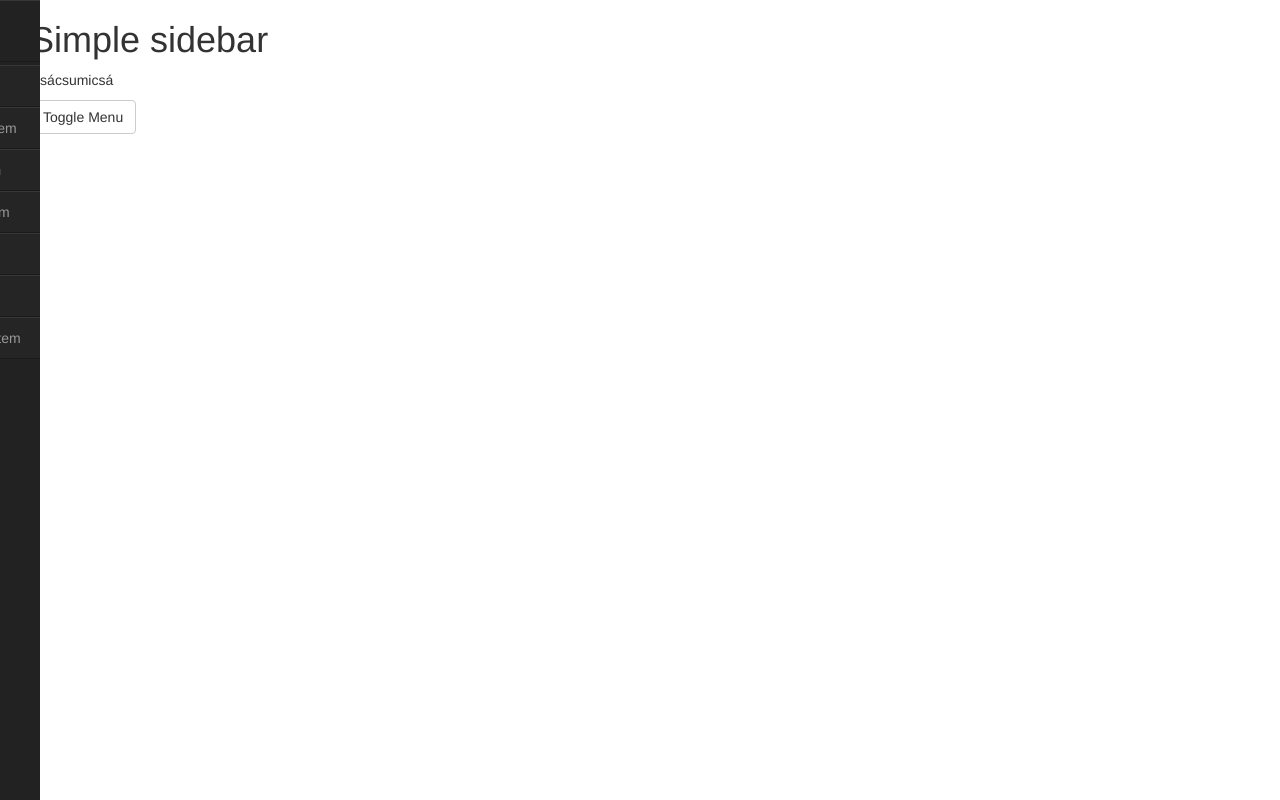
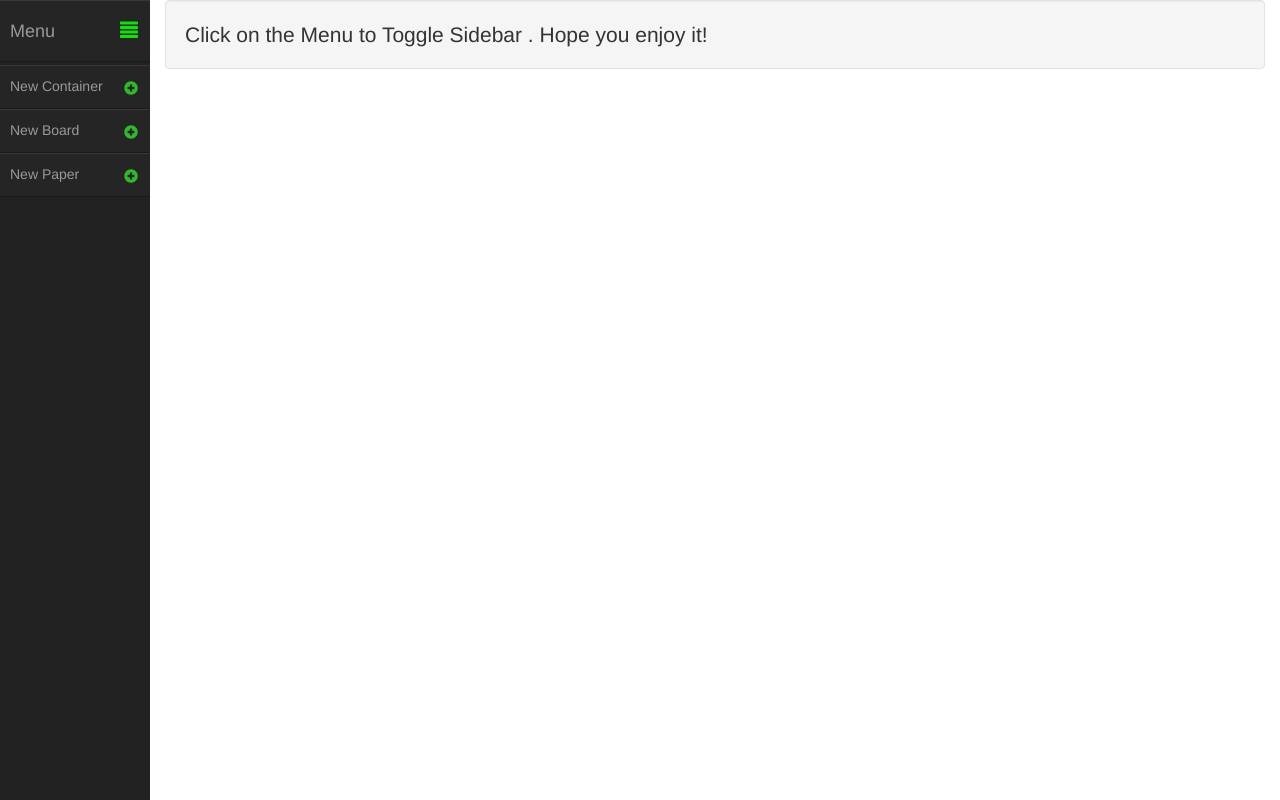
Before and after one commit to handriss/proman, a Flask app: template templates/index.html in a window 1280 px wide. Run offline with Flask 2, Linux system fonts and the light colour scheme; the template is opened without the code that fills it, so the values that code supplies are empty; some libraries are stand-ins or nearby versions.

Commit message:
sidebar colored

```diff
--- a/app.py
+++ b/app.py
@@ -4,6 +4,6 @@ app = Flask(__name__)
 
 @app.route('/')
 def index():
-    return render_template('index2.html')
+    return render_template('index.html')
 
 app.run(debug=True)
--- a/static/css/main.css
+++ b/static/css/main.css
@@ -1,78 +1,86 @@
-body {
-    overflow-x: hidden;
+.row{
+    margin-left:0px;
+    margin-right:0px;
 }
 
-/* Toggle Styles */
-
-#wrapper{
-    padding-left: 0;
-    -webkit-transition: all 0.5s ease;
-    -moz-transition: all 0.5s ease;
-    -o-transition: all 0.5s ease;
-    transition: all 0.5 ease;
+#wrapper {
+    padding-left: 40px;
+    transition: all .4s ease 0s;
+    height: 100%
 }
 
-#wrapper.toggled{
-    padding-left: 250px;
+#sidebar-wrapper {
+    margin-left: -150px;
+    left: 40px;
+    width: 150px;
+    background: #222;
+    position: fixed;
+    height: 100%;
+    z-index: 10000;
+    transition: all .4s ease 0s;
 }
 
-#sidebar-wrapper{
-    z-index: 1000; /*Do I really need it?*/
-    position: fixed;
-    left: 250px;
-    width: 0;
-    height: 100%;
-    margin-left: -250px;
-    overflow-y: auto;
-    background: #000000;
-    -webkit-transition: all 0.5s ease;
-    -moz-transition: all 0.5s ease;
-    -o-transition: all 0.5s ease;
-    transition: all 0.5 ease;
+.sidebar-nav {
+    display: block;
+    float: left;
+    width: 150px;
+    list-style: none;
+    margin: 0;
+    padding: 0;
 }
-
-#wrapper.toggled #sidebar-wrapper{
-    width: 250px;
+#page-content-wrapper {
+    padding-left: 0;
+    margin-left: 0;
+    width: 100%;
+    height: auto;
+}
+#wrapper.active {
+    padding-left: 150px;
+}
+#wrapper.active #sidebar-wrapper {
+    left: 150px;
 }
 
 #page-content-wrapper {
   width: 100%;
-    position: absolute;
-    padding: 15px;
 }
 
-#wrapper.toggled #page-content-wrapper{
-    positon: absolute;
-    margin-right: -250px;
+#sidebar_menu li a, .sidebar-nav li a {
+    color: #999;
+    display: block;
+    float: left;
+    text-decoration: none;
+    width: 150px;
+    background: #252525;
+    border-top: 1px solid #373737;
+    border-bottom: 1px solid #1A1A1A;
+    -webkit-transition: background .5s;
+    -moz-transition: background .5s;
+    -o-transition: background .5s;
+    -ms-transition: background .5s;
+    transition: background .5s;
 }
-
-
-/* Sidebar Styles */
-
-.sidebar-navbar {
-    position: absolute;
-    top: 0;
-    width: 250px;
-    margin: 0;
-    padding: 0;
-    list-style: none;
+.sidebar_name {
+    padding-top: 25px;
+    color: #fff;
+    opacity: .7;
 }
 
 .sidebar-nav li {
-    text-indent: 20px;
   line-height: 40px;
+  text-indent: 10px;
 }
 
 .sidebar-nav li a {
+  color: #999999;
   display: block;
   text-decoration: none;
-    color: #999999;
 }
 
 .sidebar-nav li a:hover {
-    text-decoration: none;
   color: #fff;
   background: rgba(255,255,255,0.2);
+  text-decoration: none;
 }
 
 .sidebar-nav li a:active,
@@ -82,8 +90,8 @@ body {
 
 .sidebar-nav > .sidebar-brand {
   height: 65px;
+  line-height: 60px;
   font-size: 18px;
-    line-height: 60px;
 }
 
 .sidebar-nav > .sidebar-brand a {
@@ -94,3 +102,31 @@ body {
   color: #fff;
   background: none;
 }
+
+
+
+.content-header {
+  height: 65px;
+  line-height: 65px;
+}
+
+.content-header h1 {
+  margin: 0;
+  margin-left: 20px;
+  line-height: 65px;
+  display: inline-block;
+}
+
+#main_icon{
+    float: right;
+    padding-right: 12px;
+    line-height: 300%;
+    color: #08E700;
+}
+
+.sub_icon{
+    float: right;
+    line-height: 300%;
+    padding-right: 12px;
+    color: #2DBB28;
+}
--- a/static/css/main2.css
+++ /dev/null
@@ -1,131 +0,0 @@
-.row{
-    margin-left:0px;
-    margin-right:0px;
-}
-
-#wrapper {
-    padding-left: 40px;
-    transition: all .4s ease 0s;
-    height: 100%
-}
-
-#sidebar-wrapper {
-    margin-left: -150px;
-    left: 40px;
-    width: 150px;
-    background: #222;
-    position: fixed;
-    height: 100%;
-    z-index: 10000;
-    transition: all .4s ease 0s;
-}
-
-.sidebar-nav {
-    display: block;
-    float: left;
-    width: 150px;
-    list-style: none;
-    margin: 0;
-    padding: 0;
-}
-#page-content-wrapper {
-    padding-left: 0;
-    margin-left: 0;
-    width: 100%;
-    height: auto;
-}
-#wrapper.active {
-    padding-left: 150px;
-}
-#wrapper.active #sidebar-wrapper {
-    left: 150px;
-}
-
-#page-content-wrapper {
-  width: 100%;
-}
-
-#sidebar_menu li a, .sidebar-nav li a {
-    color: #999;
-    display: block;
-    float: left;
-    text-decoration: none;
-    width: 150px;
-    background: #252525;
-    border-top: 1px solid #373737;
-    border-bottom: 1px solid #1A1A1A;
-    -webkit-transition: background .5s;
-    -moz-transition: background .5s;
-    -o-transition: background .5s;
-    -ms-transition: background .5s;
-    transition: background .5s;
-}
-.sidebar_name {
-    padding-top: 25px;
-    color: #fff;
-    opacity: .7;
-}
-
-.sidebar-nav li {
-  line-height: 40px;
-  text-indent: 10px;
-}
-
-.sidebar-nav li a {
-  color: #999999;
-  display: block;
-  text-decoration: none;
-}
-
-.sidebar-nav li a:hover {
-  color: #fff;
-  background: rgba(255,255,255,0.2);
-  text-decoration: none;
-}
-
-.sidebar-nav li a:active,
-.sidebar-nav li a:focus {
-  text-decoration: none;
-}
-
-.sidebar-nav > .sidebar-brand {
-  height: 65px;
-  line-height: 60px;
-  font-size: 18px;
-}
-
-.sidebar-nav > .sidebar-brand a {
-  color: #999999;
-}
-
-.sidebar-nav > .sidebar-brand a:hover {
-  color: #fff;
-  background: none;
-}
-
-
-
-.content-header {
-  height: 65px;
-  line-height: 65px;
-}
-
-.content-header h1 {
-  margin: 0;
-  margin-left: 20px;
-  line-height: 65px;
-  display: inline-block;
-}
-
-#main_icon{
-    float: right;
-    padding-right: 12px;
-    line-height: 300%;
-}
-
-.sub_icon{
-    float: right;
-    line-height: 300%;
-    padding-right: 12px;
-
-}
--- a/static/js/main.js
+++ b/static/js/main.js
@@ -2,3 +2,15 @@ $("#menu-toggle").click(function(event) {
         event.preventDefault();
         $("#wrapper").toggleClass("active");
 });
+
+$("#first-link").click(function() {
+    console.log("first-link clicked");
+});
+
+$("#second-link").click(function() {
+    console.log("second-link clicked");
+});
+
+$("#third-link").click(function() {
+    console.log("third-link clicked");
+});
--- a/templates/base.html
+++ b/templates/base.html
@@ -7,9 +7,9 @@
         <meta name="viewport" content="width=device-width, initial-scale=1">
         <title>{% block title %}{% endblock title%}Proman</title>
         <link rel=stylesheet type=text/css href="{{ url_for('static', filename='bootstrap/css/bootstrap.css') }}">
-        <!--<link rel=stylesheet type=text/css href="{{ url_for('static', filename='css/main.css') }}">-->
-        <link rel=stylesheet type=text/css href="{{ url_for('static', filename='css/main2.css') }}">
+        <link rel=stylesheet type=text/css href="{{ url_for('static', filename='css/main.css') }}">
         {% endblock head %}
+        <!--green color paletta: http://www.colourlovers.com/palette/108546/Into_The_Wood-->
     </head>
     <body>
         <div id="content">{% block content %}{% endblock content %}</div>
--- a/templates/index.html
+++ b/templates/index.html
@@ -4,33 +4,31 @@
 
 <!-------------------------------------------------------------------------------------------------------------------->
 
-<div id="wrapper">
+<div id="wrapper" class="active">
     <div id="sidebar-wrapper">
-        <ul class="sidebar-nav">
-            <li class="sidebar-brand"><a href="#">Proman</a></li>
-            <li><a href="#">First menu item</a></li>
-            <li><a href="#">Second menu item</a></li>
-            <li><a href="#">Third menu item</a></li>
-            <li><a href="#">Fourth menu item</a></li>
-            <li><a href="#">Fifth menu item</a></li>
-            <li><a href="#">Sixth menu item</a></li>
-            <li><a href="#">Seventh menu item</a></li>
+        <ul id="sidebar_menu" class="sidebar-nav">
+            <li class="sidebar-brand"><a id="menu-toggle" href="#">Menu<span id="main_icon" class="app-color glyphicon glyphicon-align-justify"></span></a></li>
         </ul>
-    </div>
-</div>
+        <ul class="sidebar-nav" id="sidebar">
+            <li id="first-link"><a>New Container<span class="sub_icon glyphicon glyphicon-plus-sign"></span></a></li>
+            <li id="second-link"><a>New Board<span class="sub_icon glyphicon glyphicon-plus-sign"></span></a></li>
+            <li id="third-link"><a>New Paper<span class="sub_icon glyphicon glyphicon-plus-sign"></span></a></li>
+        </ul>
+      </div>
 
-<!-------------------------------------------------------------------------------------------------------------------->
+    <!---------------------------------------------------------------------------------------------------------------->
 
-<div class="page-content-wrapper">
-    <div class="container-fluid">
-        <div class="row">
-            <div class="col-lg-12">
-                <h1>Simple sidebar</h1>
-                <p>Csácsumicsá</p>
-                <a href="#menu-toggle" class="btn btn-default" id="menu-toggle">Toggle Menu</a>
+    <div id="page-content-wrapper">
+        <!-- Keep all page content within the page-content inset div! -->
+        <div class="page-content inset">
+            <div class="row">
+                <div class="col-md-12">
+                    <p class="well lead">Click on the Menu to Toggle Sidebar . Hope you enjoy it!</p>
+                </div>
             </div>
         </div>
     </div>
+
 </div>
 
 <!-------------------------------------------------------------------------------------------------------------------->
```
Also changed, not shown: templates/index2.html (deleted, +0 -36 lines). Lines whose indentation alone changed are shown as unchanged.
